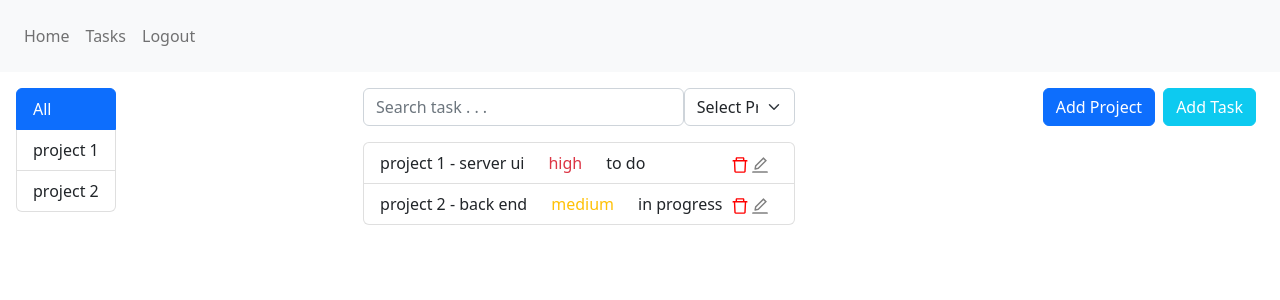
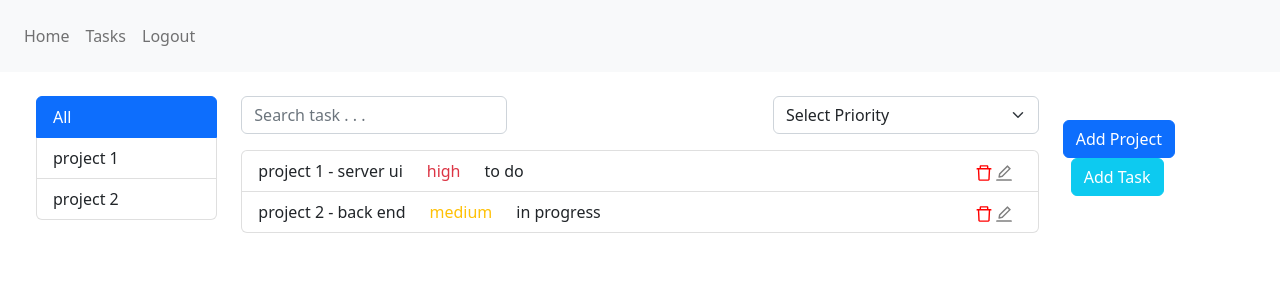
Before and after one commit to aliakbari77/react-18-exercise, a React (Vite) app: page / in a window 1280 px wide. Shown: the top 300 px of the page. Built offline with nearby package versions, Linux system fonts and the light colour scheme; the HTML template or start-up script is replaced by a standard one.

Commit message:
fix: user interface with column

```diff
--- a/src/todolist-dashboard-project/Home.tsx
+++ b/src/todolist-dashboard-project/Home.tsx
@@ -123,18 +123,23 @@ const Home = () => {
 					onShowForm={() => setShowAddTaskForm(false)}
 				/>
 			)}
-			<div className="p-3 d-flex justify-content-between">
-				<div>
+			<div className="p-3 row m-2">
+				<div className="col-lg-2 col-sm-12 mb-2">
 					<CustomListProject
 						projectList={projects}
 						onSelectProject={handleSelectProject}
 						idSelectProject={selectProjectId}
 					/>
 				</div>
-				<div>
-					<div className="d-flex">
+				<div className="col-lg-8 col-sm-12 ">
+					<div className="d-flex justify-content-between">
+						<div className="col-4">
 						<CustomSearchInput onSearch={handleSearchTask} />
+						</div>
+						<div className="col-4">
+
 						<CustomSelectInput />
+						</div>
 					</div>
 					<CustomListTasks
 						tasks={searchTasks}
@@ -147,7 +152,7 @@ const Home = () => {
 						setNullId={() => setEditItemId(0)}
 					/>
 				</div>
-				<div>
+				<div className="col-lg-2 col-sm-12 my-4">
 					<button
 						disabled={showAddTaskForm}
 						className={
```
